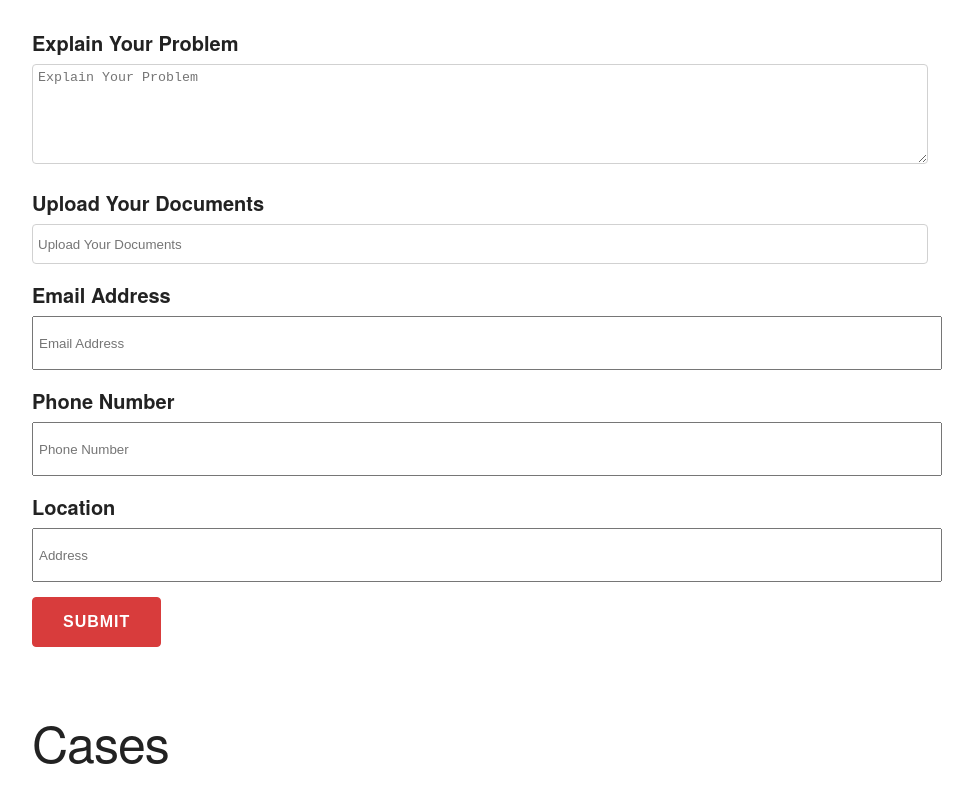
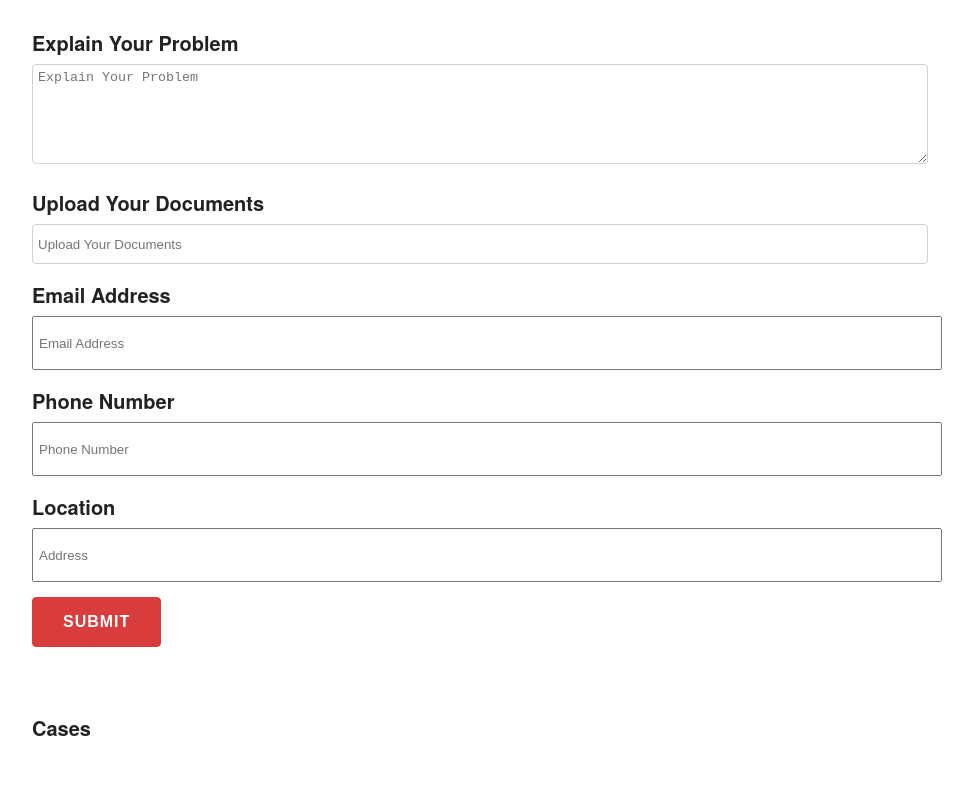
Before and after one commit to artylope/helpmesg, a plain HTML site: page index.html in a window 1280 px wide. Shown: the part 469-1266 px from the top of the page, without its empty margins (160-1133 px from the left). After the commit the page ends 1238 px from the top, so only its background shows below. Drawn offline with nearby package versions, Linux system fonts and the light colour scheme; a script that the page names is missing.

Commit message:
change to label

```diff
--- a/index.html
+++ b/index.html
@@ -67,7 +67,7 @@
 </section>
 <section id="show-cases">
   <div class="container">
-    <h1>Cases</h1>
+    <label>Cases</label>
     <ul id="case-list">
 
     </ul>
```
